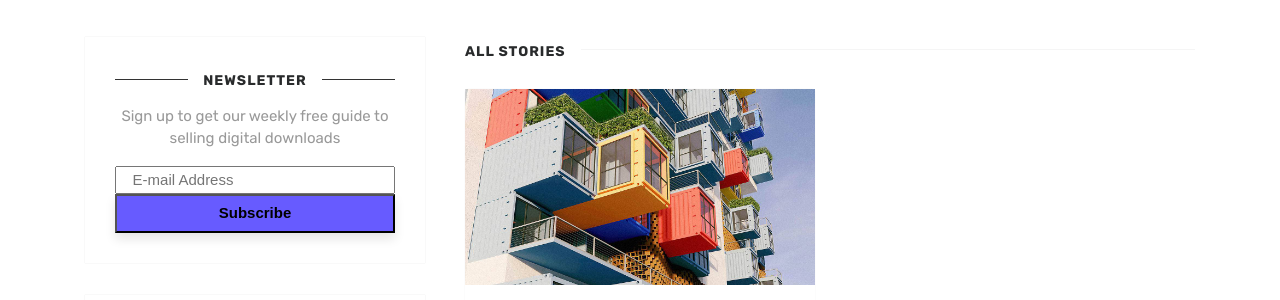
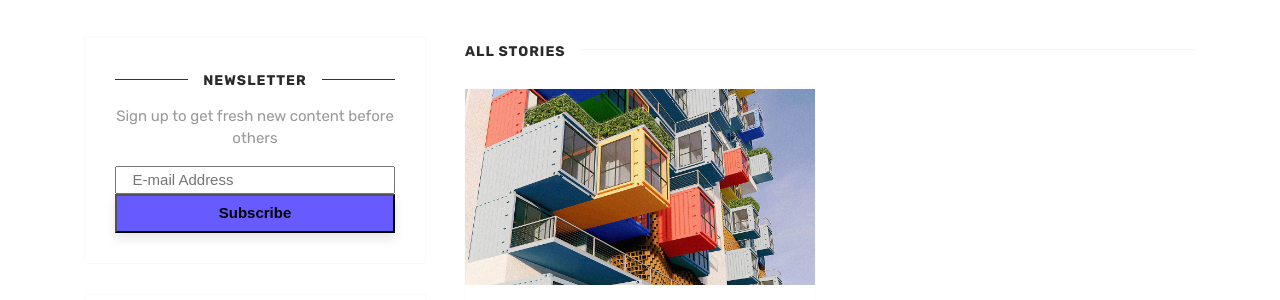
Before and after one commit to MikePapinski/MikePapinski.github.io, a Jekyll site: the page built from index.html, in a window 1280 px wide and 900 px high, scrolled down 615 px. Shown: the part 153-453 px from the top of the window. Built offline with Jekyll 4.4.1, drawn with Linux system fonts in a browser that asks for light colours; the list of posts is cut into pages by our own code; comment, search, counter and statistics services are not loaded.

Commit message:
newsletter

```diff
--- a/_includes/newsletter.html
+++ b/_includes/newsletter.html
@@ -8,9 +8,9 @@
 	   We recommend moving this block and the preceding CSS link to the HEAD of your HTML file. */
 </style>
 <div id="mc_embed_signup">
-<form action="https://wowthemes.us11.list-manage.com/subscribe/post?u=8aeb20a530e124561927d3bd8&amp;id=8c3d2d214b" method="post" id="mc-embedded-subscribe-form" name="mc-embedded-subscribe-form" class="validate" target="_blank" novalidate>
+<form action="https://github.us5.list-manage.com/subscribe/post?u=4559ea32ba04ca072fde8e636&amp;id=966a6ead58" method="post" id="mc-embedded-subscribe-form" name="mc-embedded-subscribe-form" class="validate" target="_blank" novalidate>
 	<div id="mc_embed_signup_scroll">
-	<h2>Sign up to get our weekly free guide to selling digital downloads</h2>
+	<h2>Sign up to get fresh new content before others</h2>
 
 <div class="mc-field-group">
 	<input type="email" value="" name="EMAIL" class="required email" id="mce-EMAIL" placeholder="E-mail Address">
```
